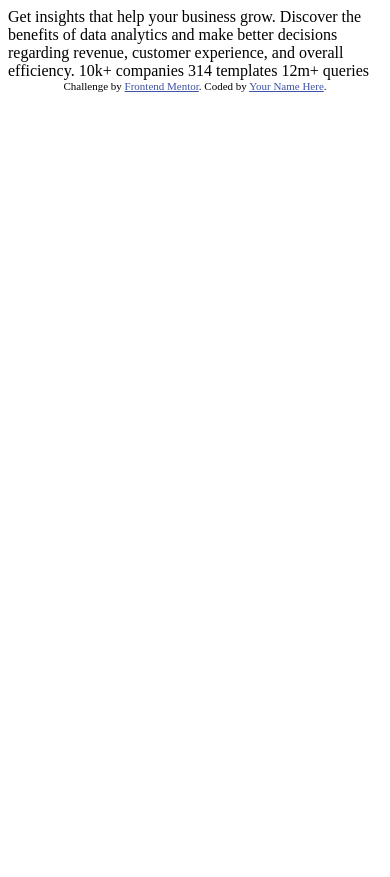
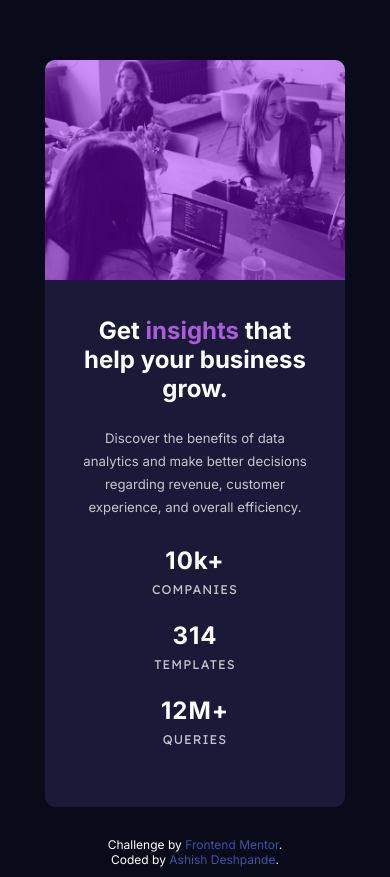
Before and after one commit to ashish1189/stats-preview-card-component, a plain HTML site: page index.html in a window 390 px wide. Before the commit the page ends 844 px from the top, so only its background shows below. Drawn offline with Linux system fonts and the light colour scheme.

Commit message:
Completing challenge

```diff
--- /dev/null
+++ b/css/style.css
@@ -0,0 +1,200 @@
+@import url("https://fonts.googleapis.com/css2?family=Inter:wght@400;700&family=Lexend+Deca&display=swap");
+
+:root {
+  --primary-dark-blue: hsl(233, 47%, 7%);
+  --primary-desat-blue: hsl(244, 38%, 16%);
+  --primary-soft-violet: hsl(277, 64%, 61%);
+
+  --primary-head-white: hsl(0, 0%, 100%);
+  --primary-trans-white: hsla(0, 0%, 100%, 0.75);
+  --sencondary-trans-white: hsla(0, 0%, 100%, 0.6);
+
+  --image-violet-1: hsl(277deg, 100%, 50%, 0.42);
+  --image-violet-2: hsl(293deg, 42%, 35%, 0.24);
+}
+
+* {
+  margin: 0;
+  padding: 0;
+  box-sizing: border-box;
+}
+
+body {
+  display: flex;
+  justify-content: center;
+  align-items: center;
+  min-height: 100vh;
+  color: var(--primary-head-white);
+  font-weight: 400;
+  background-color: var(--primary-dark-blue);
+  font-family: "Inter", sans-serif;
+}
+
+.container {
+  display: flex;
+  margin: 1em;
+  min-width: 670px;
+}
+
+.content-container {
+  display: flex;
+  flex-direction: column;
+  padding: 5em 7em 5em 5em;
+  width: 600px;
+  min-width: 300px;
+  border-radius: 10px 0 0 10px;
+  background-color: var(--primary-desat-blue);
+}
+
+.content-container h1 {
+  margin-bottom: 1em;
+  font-size: 2rem;
+  font-weight: 700;
+  color: var(--primary-head-white);
+}
+
+.content-container span {
+  color: var(--primary-soft-violet);
+}
+
+.content-container .card {
+  margin-right: 2em;
+}
+
+.content-container .lead {
+    font-size: .9rem;
+  color: var(--primary-trans-white);
+  margin-bottom: 5em;
+  line-height: 1.5em;
+}
+
+.content-container ul {
+  display: flex;
+  list-style: none;
+  justify-content: space-between;
+  letter-spacing: 1px;
+}
+
+.content-container ul h2 {
+  color: var(--primary-head-white);
+  margin-bottom: 0.2em;
+}
+
+.content-container ul p {
+  font-size: 0.70rem;
+  text-transform: uppercase;
+  font-family: "Lexend Deca", sans-serif;
+  color: var(--primary-trans-white);
+}
+
+.display-image {
+  min-height: 10em;
+  width: 570px;
+  min-width: 200px;
+  background-image: url(../images/image-header-desktop.jpg);
+  background-repeat: no-repeat;
+  background-size: cover;
+  border-radius: 0 10px 10px 0;
+  overflow: hidden;
+}
+
+.overlay {
+  background: var(--image-violet-1);
+  height: 100%;
+}
+
+.attribution {
+  position: absolute;
+  bottom: 0;
+  margin-bottom: 10px;
+  text-align: center;
+  font-size: 12px;
+  text-align: center;
+}
+
+.attribution a {
+  color: hsl(228, 45%, 44%);
+  text-decoration: none;
+}
+
+/* Media Queries */
+@media only screen and (max-width: 1024px) {
+  :root {
+    font-size: 12px;
+  }
+  .content-container {
+    padding: 3em 4.5em 3em 3em;
+  }
+}
+
+@media (max-width: 625px) {
+  body {
+    flex-direction: column;
+    justify-content: center;
+    align-items: center;
+  }
+
+  .container {
+    flex-direction: column-reverse;
+    margin: 10px;
+    min-width: 200px;
+    margin-top: 5em;
+  }
+
+  .content-container {
+    padding: 0;
+    padding: 3em;
+    width: 300px;
+    border-radius: 0 0 10px 10px;
+  }
+
+  .content-container h1,
+  .content-container .lead {
+    text-align: center;
+  }
+
+  .content-container .lead {
+    font-size: 1.1rem;
+    margin-bottom: 2em;
+    line-height: 1.75em;
+  }
+
+  .content-container .card {
+    margin-right: 0;
+  }
+
+  .content-container ul {
+    flex-direction: column;
+    align-items: center;
+  }
+
+  .content-container ul li {
+    margin-bottom: 2em;
+  }
+
+  .content-container ul h2 {
+    text-align: center;
+    font-size: 2em;
+    text-align: center;
+    margin-bottom: 0.25em;
+  }
+
+  .content-container ul p {
+    text-align: center;
+    font-size: 1.05rem;
+  }
+
+  .display-image {
+    height: 220px;
+    width: 300px;
+    background-image: url(../images/image-header-mobile.jpg);
+    background-repeat: no-repeat;
+    background-size: cover;
+    border-radius: 10px 10px 0 0;
+  }
+
+  .attribution {
+    position: relative;
+    margin-top: 20px;
+  }
+}
--- a/index.html
+++ b/index.html
@@ -1,33 +1,59 @@
 <!DOCTYPE html>
 <html lang="en">
-<head>
-  <meta charset="UTF-8">
-  <meta name="viewport" content="width=device-width, initial-scale=1.0"> <!-- displays site properly based on user's device -->
+  <head>
+    <meta charset="UTF-8" />
+    <meta name="viewport" content="width=device-width, initial-scale=1.0" />
+    <!-- displays site properly based on user's device -->
 
-  <link rel="icon" type="image/png" sizes="32x32" href="./images/favicon-32x32.png">
+    <link
+      rel="icon"
+      type="image/png"
+      sizes="32x32"
+      href="./images/favicon-32x32.png"
+    />
+    <link rel="stylesheet" href="css/style.css" />
 
-  <title>Frontend Mentor | Stats preview card component</title>
+    <title>Frontend Mentor | Stats preview card component</title>
+  </head>
+  <body>
+    <main class="container">
+      <section class="content-container">
+        <div class="card">
+          <h1>Get <span>insights</span> that help your business grow.</h1>
+          <p class="lead">
+            Discover the benefits of data analytics and make better decisions
+            regarding revenue, customer experience, and overall efficiency.
+          </p>
 
-  <!-- Feel free to remove these styles or customise in your own stylesheet 👍 -->
-  <style>
-    .attribution { font-size: 11px; text-align: center; }
-    .attribution a { color: hsl(228, 45%, 44%); }
-  </style>
-</head>
-<body>
+          <ul>
+            <li>
+              <h2>10k+</h2>
+              <p>companies</p>
+            </li>
+            <li>
+              <h2>314</h2>
+              <p>templates</p>
+            </li>
+            <li>
+              <h2>12M+</h2>
+              <p>queries</p>
+            </li>
+          </ul>
+        </div>
+      </section>
+      <div class="display-image">
+        <div class="overlay"></div>
+      </div>
+    </main>
 
-  Get insights that help your business grow.
-
-  Discover the benefits of data analytics and make better decisions regarding revenue, customer
-  experience, and overall efficiency.
-
-  10k+ companies
-  314 templates
-  12m+ queries
-
-  <div class="attribution">
-    Challenge by <a href="https://www.frontendmentor.io?ref=challenge" target="_blank">Frontend Mentor</a>.
-    Coded by <a href="#">Your Name Here</a>.
-  </div>
-</body>
+    <footer class="attribution">
+      <p>
+        Challenge by
+      <a href="https://www.frontendmentor.io?ref=challenge" target="_blank">Frontend Mentor</a>.
+      </p>
+      <p>
+        Coded by <a href="#">Ashish Deshpande</a>.
+      </p>
+    </footer>
+  </body>
 </html>
```
